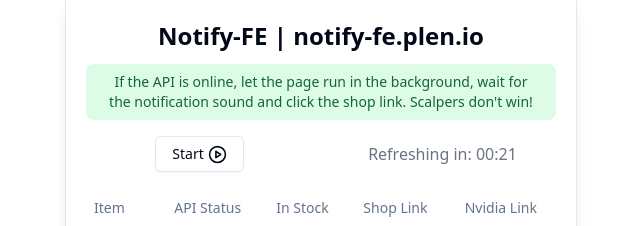
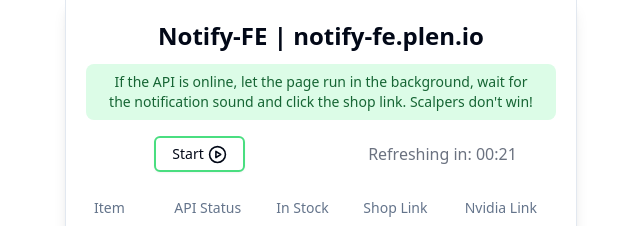
Before and after one commit to jlplenio/notify-fe, a Next.js app: page / in a window 1280 px wide. Shown: the top 226 px of the page, without its empty margins (319-959 px from the left). Built offline with nearby package versions, Linux system fonts and the light colour scheme.

Commit message:
highlight play button

```diff
--- a/src/pages/index.tsx
+++ b/src/pages/index.tsx
@@ -29,6 +29,7 @@
     selectedRegion,
     fetchTrigger,
   );
+  const [hasStartedOnce, setHasStartedOnce] = useState(false);
 
   // Locale detection
   useEffect(() => {
@@ -64,6 +65,7 @@
 
   const handleStart = () => {
     setIsActive(true);
+    setHasStartedOnce(true);
   };
 
   const handleStop = () => {
@@ -87,7 +89,7 @@
             {!isActive ? (
               <Button
                 variant="outline"
-                className="flex items-center"
+                className={`flex items-center ${!hasStartedOnce ? "border-2 border-green-400" : ""}`}
                 onClick={handleStart}
               >
                 Start <PlayCircleIcon size={19} className="ml-1" />
```
